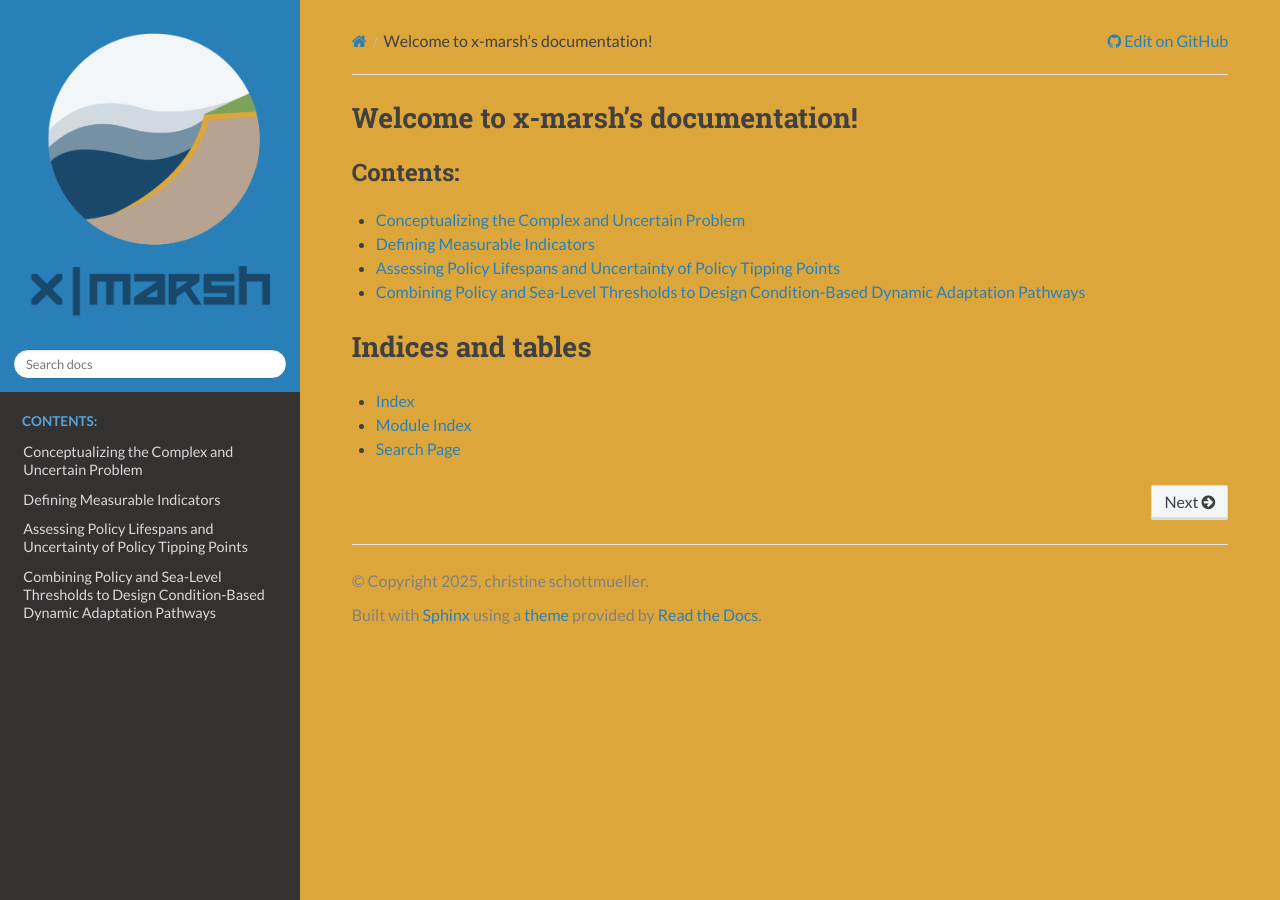
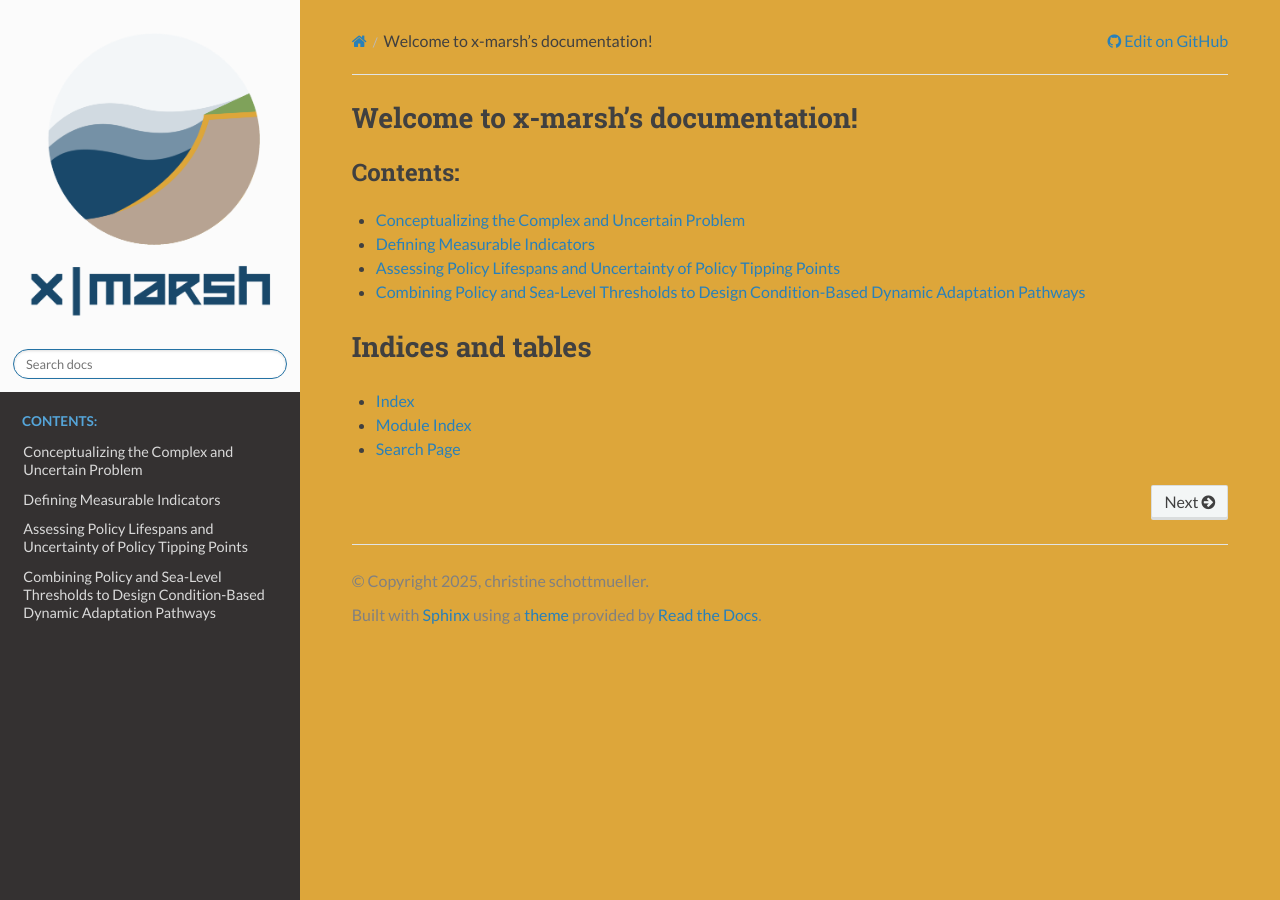
Before and after one commit to christineschottmueller/x-marsh, a Sphinx documentation site: the page built from docs/index.rst, in a window 1280 px wide. Built offline with Sphinx 7.4.7 and the Read the Docs theme 3.1.0, drawn with Linux system fonts in a browser that asks for light colours.

Commit message:
Updated custom.css

```diff
--- a/docs/_static/custom.css
+++ b/docs/_static/custom.css
@@ -18,13 +18,13 @@
 	background-color: #DDA63A;
 }
 
-#.wy-side-nav-search{
- #   background-color: #FBFBFB;
-#}
+.wy-side-nav-search{
+    background-color: #FBFBFB;
+}
 
-#.wy-nav-top{
-#   background-color: #FBFBFB;
-#}
+.wy-nav-top{
+   background-color: #FBFBFB;
+}
 
 .wy-body-for-nav {
     background-color: #efefef;
```
